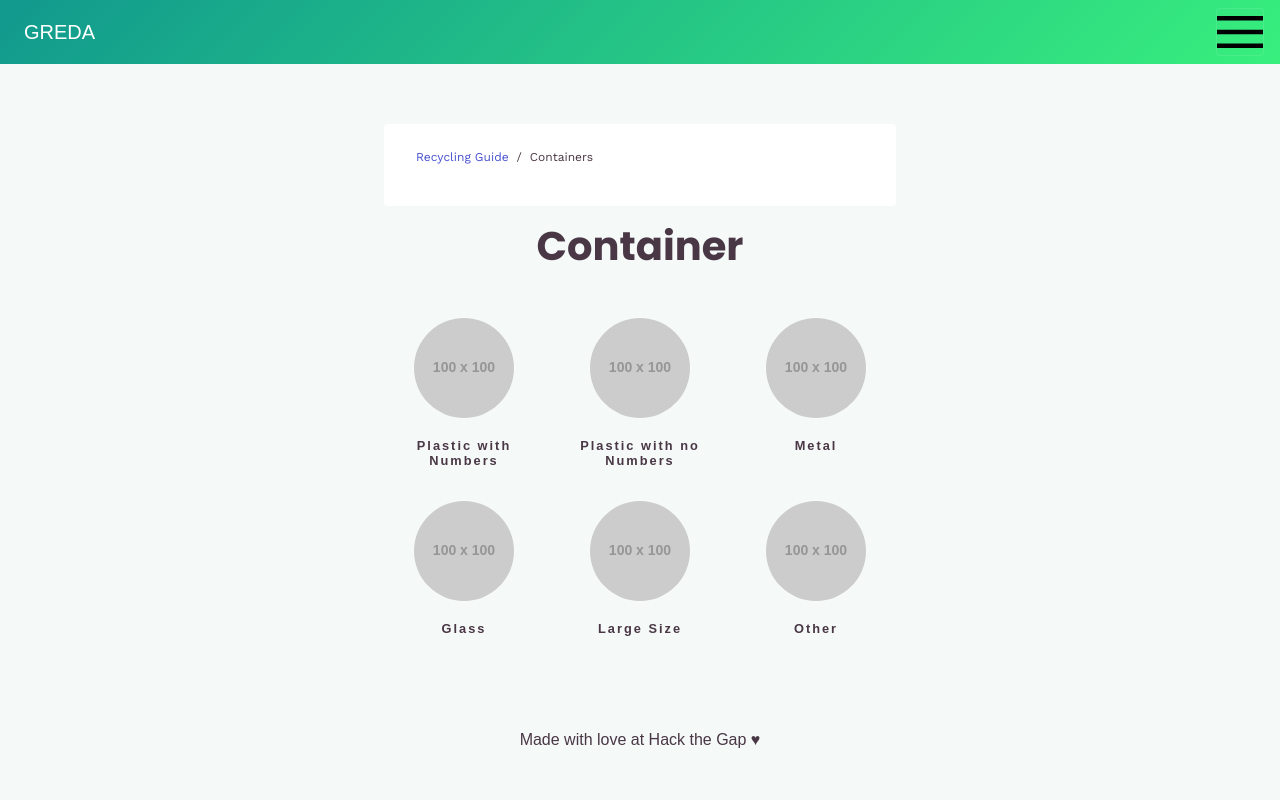
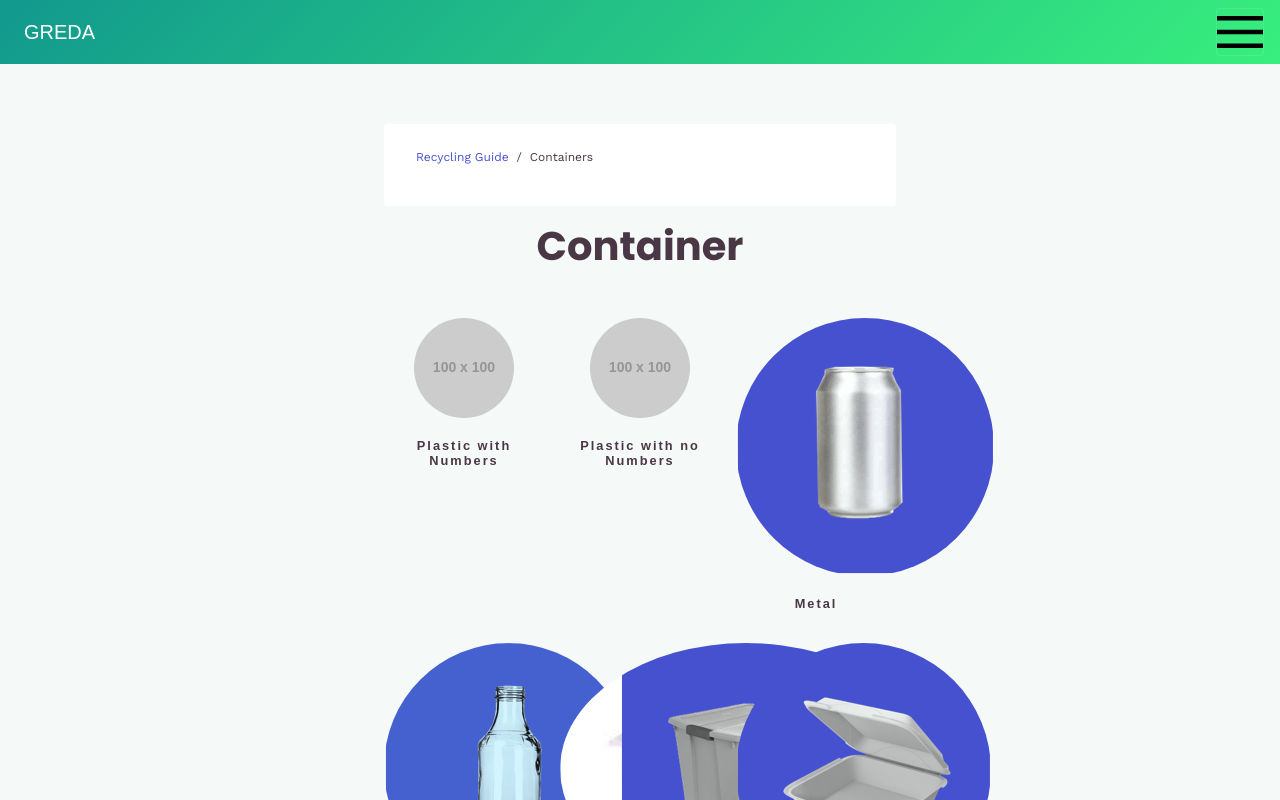
Before and after one commit to aengblom/GREDA, a React (Create React App) app: page /recycle/container in a window 1280 px wide. Shown: the top 800 px of the page. Built offline with nearby package versions, Linux system fonts and the light colour scheme.

Commit message:
some pictures inserted

```diff
--- a/src/pages/ContainerParent.jsx
+++ b/src/pages/ContainerParent.jsx
@@ -20,24 +20,24 @@ const ContainerParent = () => {
           title="Plastic with no Numbers"
         />
         <TeaserBubble
-          src="http://via.placeholder.com/100x100"
+          src="/images/metal@3x.png"
           to=""
           title="Metal"
         />
       </div>
-      <div class="card-group card-spaceBetween ">
+      <div class="card-group card-spaceBetween">
         <TeaserBubble
-          src="http://via.placeholder.com/100x100"
+          src="/images/glass@3x.png"
           to=""
           title="Glass"
         />
         <TeaserBubble
-          src="http://via.placeholder.com/100x100"
+          src="/images/large-size@3x.png"
           to=""
           title="Large Size"
         />
         <TeaserBubble
-          src="http://via.placeholder.com/100x100"
+          src="/images/other@3x.png"
           to=""
           title="Other"
         />
```
